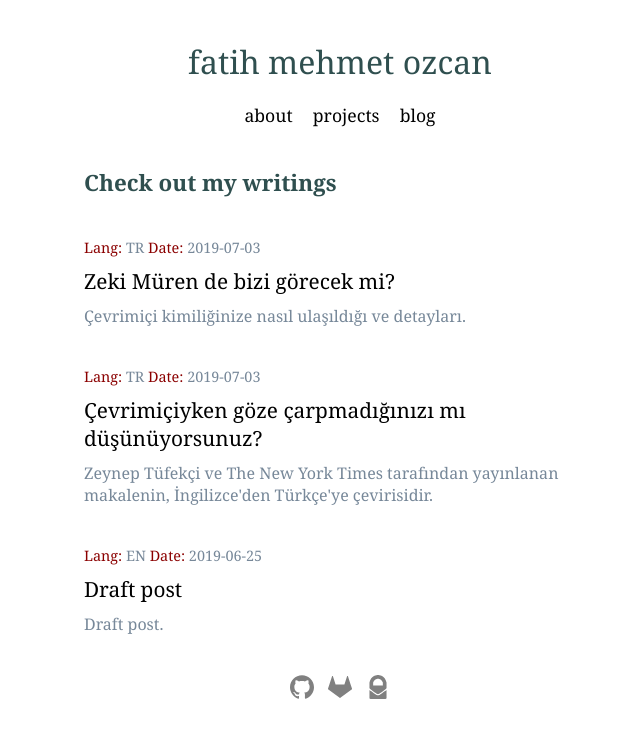
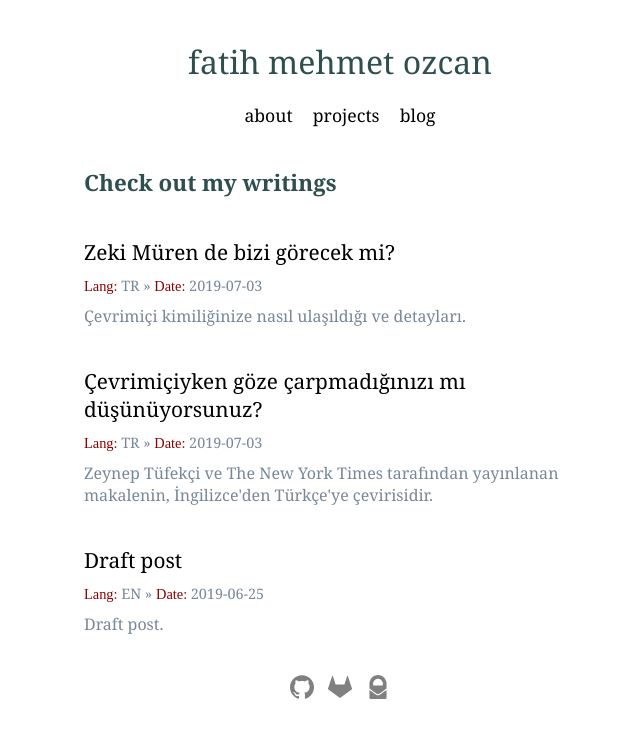
Before and after one commit to fatihmeh/fatihmeh.github.io, a Jekyll site: the page built from blog/index.html, in a window 1280 px wide. Shown: the top 738 px of the page, without its empty margins (300-940 px from the left). Built offline with Jekyll 4.4.1, drawn with Linux system fonts in a browser that asks for light colours.

Commit message:
Blog listing update

```diff
--- a/blog/index.html
+++ b/blog/index.html
@@ -6,8 +6,8 @@ title: blog - fatih mehmet ozcan
 	<ul class="ul-blog-list">
 	  {% for post in site.posts %}
 		<li>
-		<p class="blog-date"><span class="info-text">Lang:</span> {{ post.lang }} <span class="info-text">Date:</span> {{ post.date | date: "%Y-%m-%d" }} </p>
 		<a class="blog-title" href="{{ post.url }}" title="{{ post.title }}">{{ post.title }}</a>
+		<p class="blog-date"><span class="info-text">Lang: </span>{{ post.lang }} » <span class="info-text">Date: </span>{{ post.date | date: "%Y-%m-%d" }}</p>
 		<p class="blog-excerpt">{{ post.excerpt }}</p>
 		</li>
 	  {% endfor %}
--- a/css/main.css
+++ b/css/main.css
@@ -20,7 +20,7 @@ time, mark, audio, video {
 /* main */
 
 body {
-  font-family: Georgia, serif
+  font-family: Georgia, serif;
 }
 #whole {
     width:40%; margin:auto; margin-top: 30px;
@@ -78,16 +78,16 @@ a:hover {
   list-style-type:none; margin-bottom: 40px; margin-top: 40px;
 }
 .blog-title {
-  font-size: 1.3rem; color:black; margtin-bottom:10px;
+  font-size: 1.3rem; color:black;
 }
 .blog-date {
-  font-size: 0.9rem; color:lightslategray; margin-bottom:10px;
+  font-size: 0.9rem; color:lightslategray; margin-bottom:10px; margin-top:10px;
 }
 .blog-excerpt {
   color: lightslategray; margin-top:10px; font-size:1rem;
 }
 .info-text{
-  color:darkred;
+  color:darkred; font-family: "Times New Roman", Times, serif;
 }
 
 /* inside post */
```
